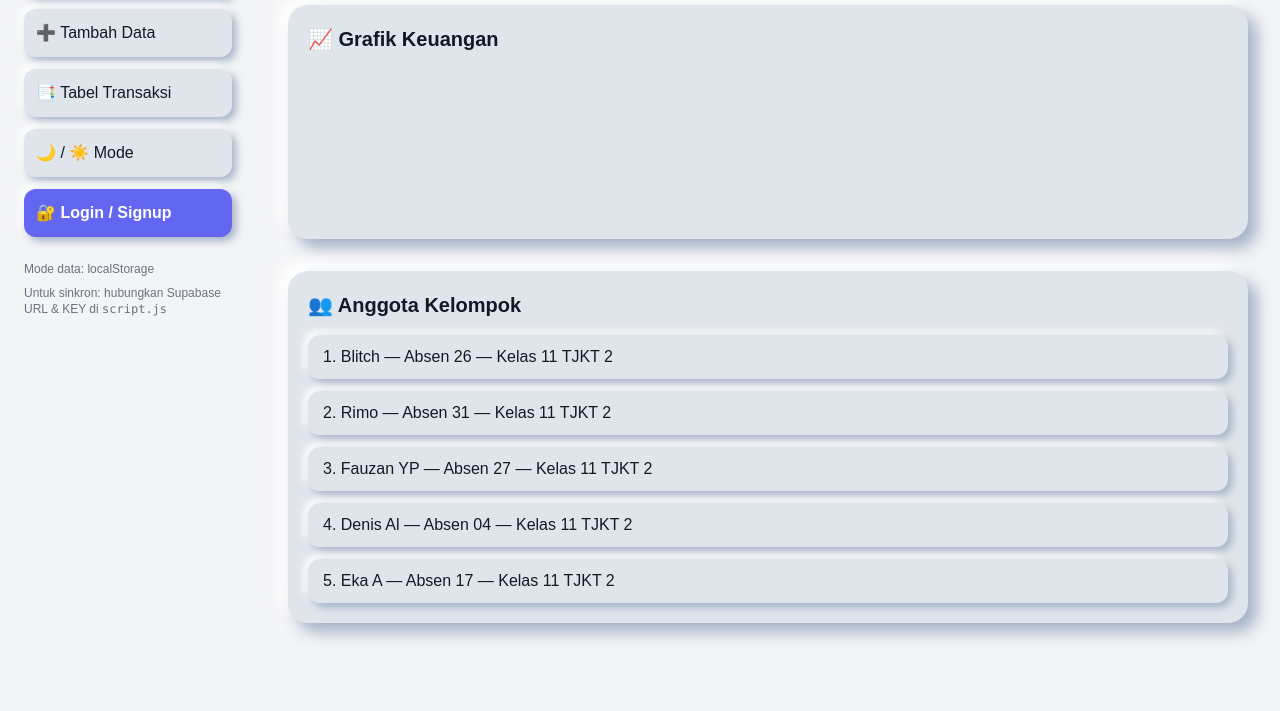
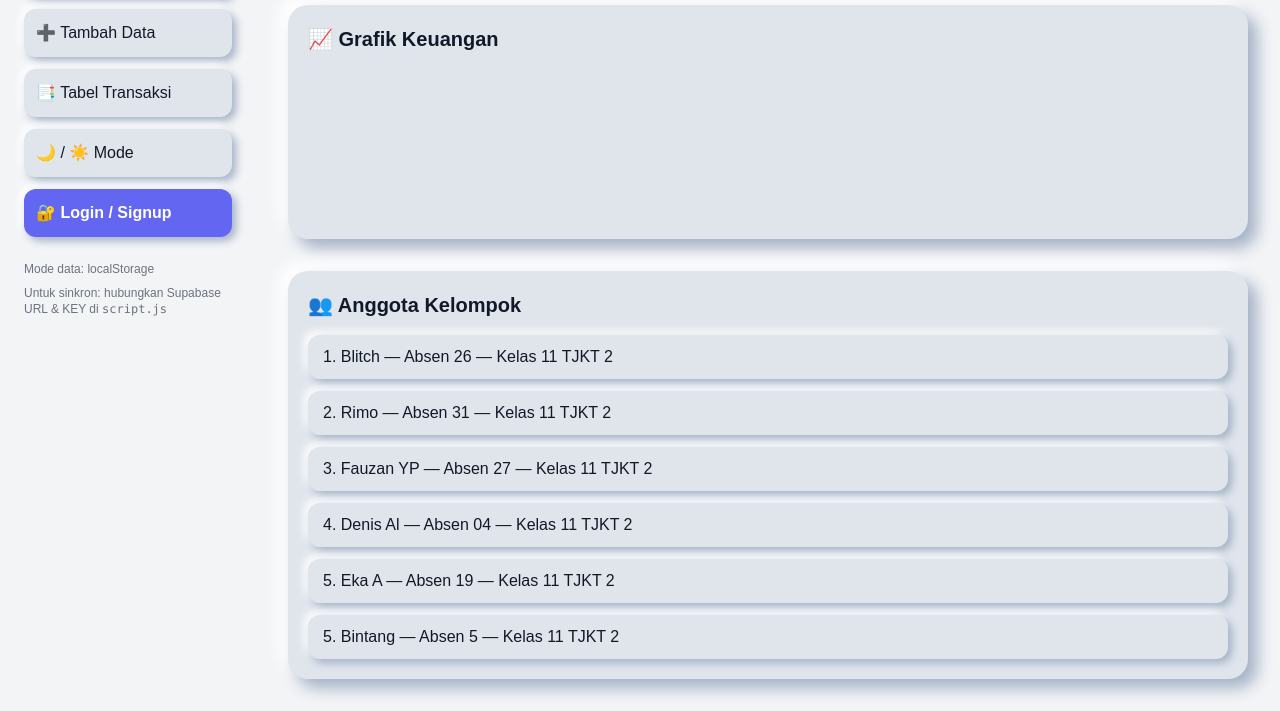
Before and after one commit to R1dzzz/gak-data-keuangan, a plain HTML site: page index.html in a window 1280 px wide. Shown: the part 163-874 px from the top of the page. Before the commit the page ends 818 px from the top, so only its background shows below. Drawn offline with nearby package versions, Linux system fonts and the light colour scheme.

Commit message:
Update index.html

```diff
--- a/index.html
+++ b/index.html
@@ -81,7 +81,8 @@
           <li class="anggota-item">2. Rimo — Absen 31 — Kelas 11 TJKT 2</li>
           <li class="anggota-item">3. Fauzan YP — Absen 27 — Kelas 11 TJKT 2</li>
           <li class="anggota-item">4. Denis Al — Absen 04 — Kelas 11 TJKT 2</li>
-          <li class="anggota-item">5. Eka A — Absen 17 — Kelas 11 TJKT 2</li>
+          <li class="anggota-item">5. Eka A — Absen 19 — Kelas 11 TJKT 2</li>
+          <li class="anggota-item">5. Bintang — Absen 5 — Kelas 11 TJKT 2</li>
         </ul>
       </section>
     </main>
```
